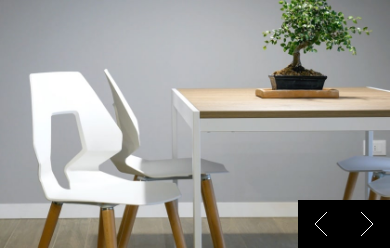
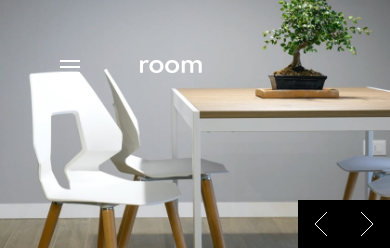
Before and after one commit to Smart-Ace-Designs/nuxt-room-homepage, a Nuxt app: page / in a window 390 px wide. Shown: the top 250 px of the page. Built offline with nearby package versions, Linux system fonts and the light colour scheme.

Commit message:
Add hamburger menu

```diff
--- a/app/components/App/AppHeader.vue
+++ b/app/components/App/AppHeader.vue
@@ -5,10 +5,13 @@ import { links } from "~/assets/data/links";
 <template>
   <header>
     <nav
-      class="absolute inset-x-0 top-0 z-10 hidden items-center gap-x-15 bg-transparent px-15 py-15 md:flex"
+      class="absolute inset-x-0 top-0 z-10 flex items-center gap-x-15 bg-transparent px-15 py-15"
     >
+      <svg width="20" height="14" xmlns="http://www.w3.org/2000/svg" class="md:hidden">
+        <path d="M20 12v2H0v-2h20zm0-6v2H0V6h20zm0-6v2H0V0h20z" fill="#FFF" fill-rule="evenodd" />
+      </svg>
       <NuxtLink to="/"><img src="/logo.svg" alt="Logo" /></NuxtLink>
-      <ul class="flex gap-8 text-[0.9375rem] text-theme-white">
+      <ul class="hidden gap-8 text-[0.9375rem] text-theme-white md:flex">
         <li v-for="link in links" :key="link.title">
           <NuxtLink
             :to="link.url"
--- a/app/components/App/HeroSection.vue
+++ b/app/components/App/HeroSection.vue
@@ -10,7 +10,7 @@ const currentImageIndex = ref(0);
       <AppHeader />
       <picture>
         <source
-          media="(min-width: 375px)"
+          media="(min-width: 376px)"
           :srcset="`/desktop-image-hero-${currentImageIndex + 1}.jpg`"
           width="840"
           height="534"
```
